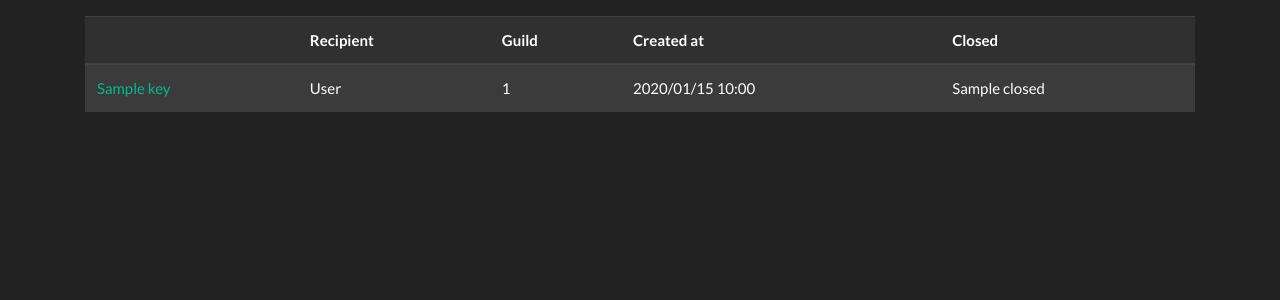
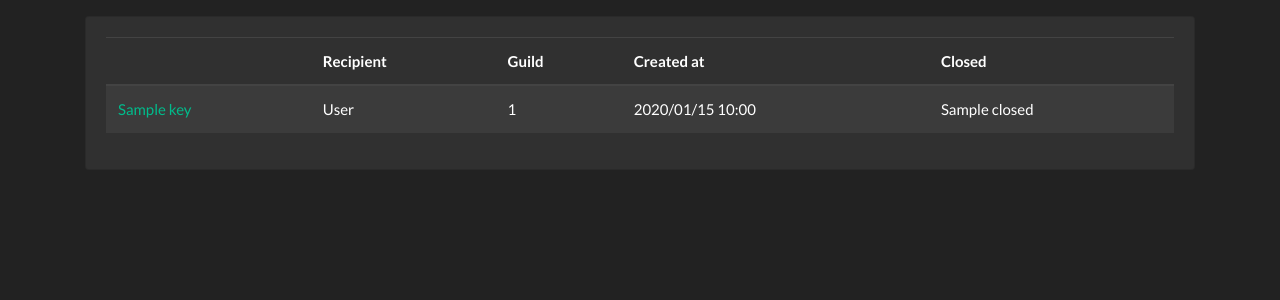
Before and after one commit to unex/modlogs, a FastAPI app: template templates/home.html in a window 1280 px wide. Shown: the part 69-369 px from the top of the page. Run offline with FastAPI, Linux system fonts and the light colour scheme; the template is opened without the code that fills it: most values are stand-ins (such as "Sample title", 1, 10 or a date in 2020); parts of the project's set-up code (start-up, migrations or seed data) failed here and were passed over; some libraries are stand-ins or nearby versions.

Commit message:
put home page in a card

```diff
--- a/templates/home.html
+++ b/templates/home.html
@@ -2,7 +2,9 @@
 {% block content %}
 
 <div class="container">
-    <table class="table table-striped table-dark my-3">
+    <div class="card message my-3">
+        <div class="card-body">
+            <table class="table table-striped table-dark">
                 <thead>
                     <tr>
                         <th></th>
@@ -25,5 +27,7 @@
                 </tbody>
             </table>
         </div>
+    </div>
+</div>
 
 {% endblock %}
```
Lines whose indentation alone changed are shown as unchanged.
